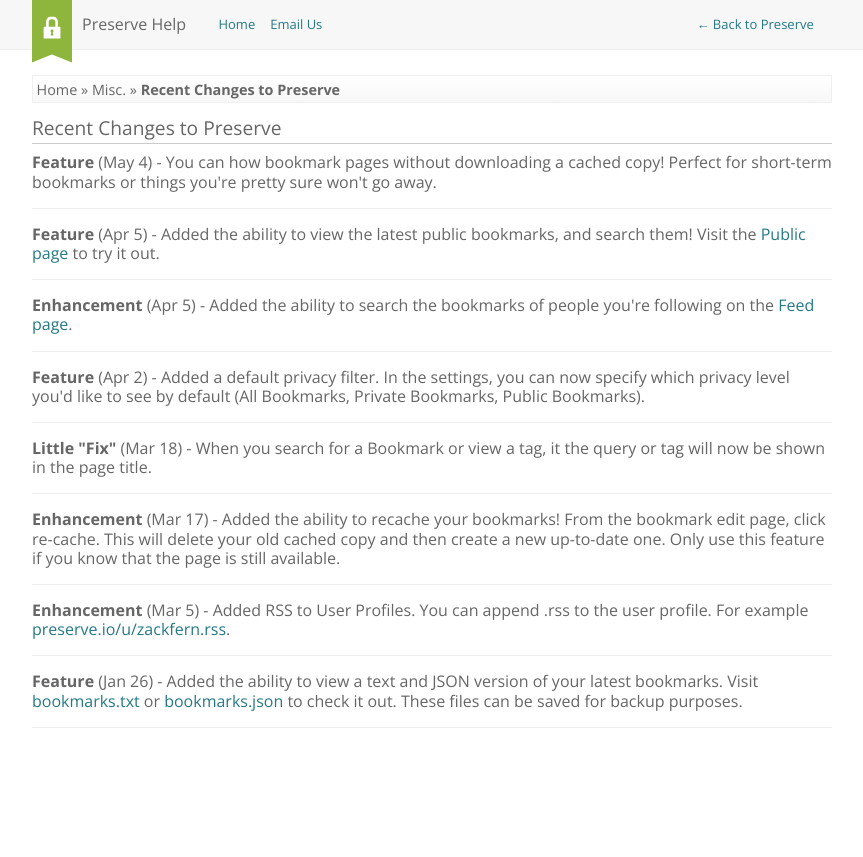
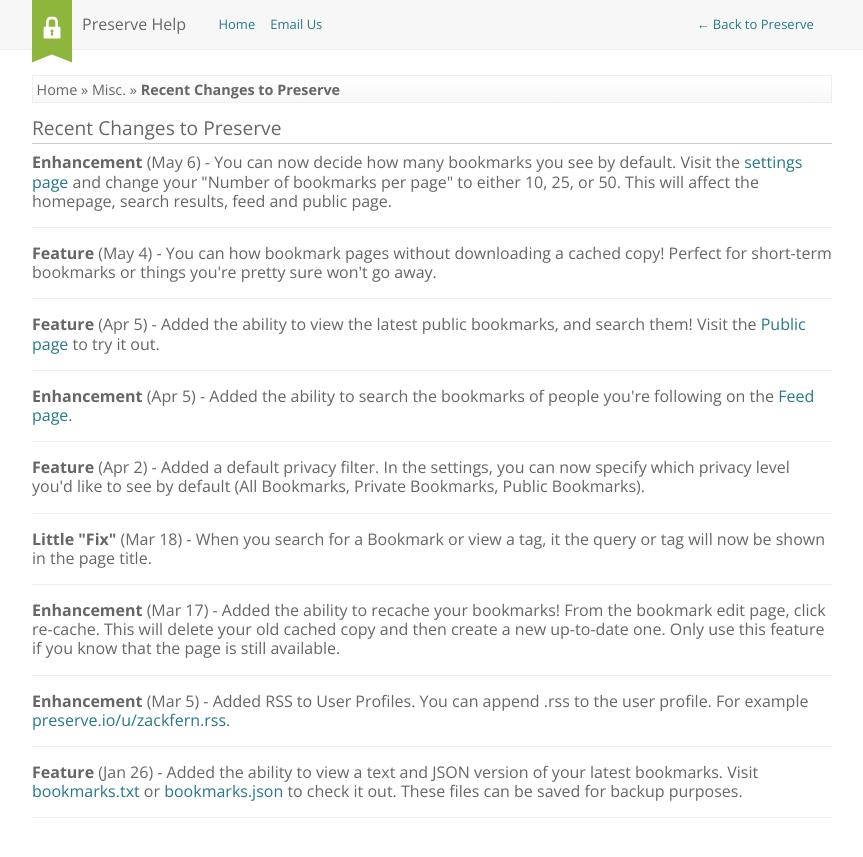
Before and after one commit to preserve/help.preserve.io, a Jekyll site: the page built from changes.html, in a window 1280 px wide. Shown: the top 857 px of the page, without its empty margins (208-1071 px from the left). Built offline with Jekyll 4.4.1, drawn with Linux system fonts in a browser that asks for light colours; nearby versions of some CDN libraries.

Commit message:
Added number of bookmarks setting to the changelog.

```diff
--- a/changes.html
+++ b/changes.html
@@ -12,6 +12,9 @@
 <h3>{{ page.title }}</h3>
 
 <ul class="changes">
+  <li>
+    <b>Enhancement</b> (May 6) - You can now decide how many bookmarks you see by default. Visit the <a href="http://preserve.io/users/edit">settings page</a> and change your "Number of bookmarks per page" to either 10, 25, or 50. This will affect the homepage, search results, feed and public page.
+  </li>
   <li>
     <b>Feature</b> (May 4) - You can how bookmark pages without downloading a cached copy! Perfect for short-term bookmarks or things you're pretty sure won't go away.
   </li>
```
